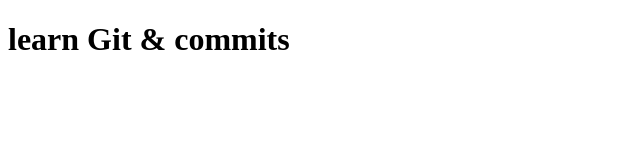
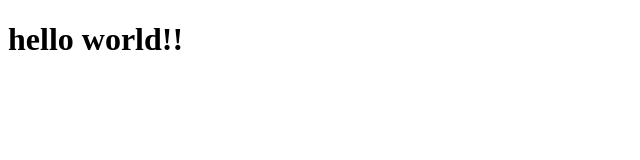
Before and after one commit to rohnur33/learngit, a plain HTML site: page index.html in a window 1280 px wide. Shown: the whole page, without its empty margins (0-640 px from the left). Drawn offline with Linux system fonts and the light colour scheme.

Commit message:
mengubah isi index

```diff
--- a/index.html
+++ b/index.html
@@ -4,6 +4,6 @@
 	<title>tes</title>
 </head>
 <body>
-	<h1>learn Git & commits</h1>
+	<h1>hello world!!</h1>
 </body>
 </html>
```
